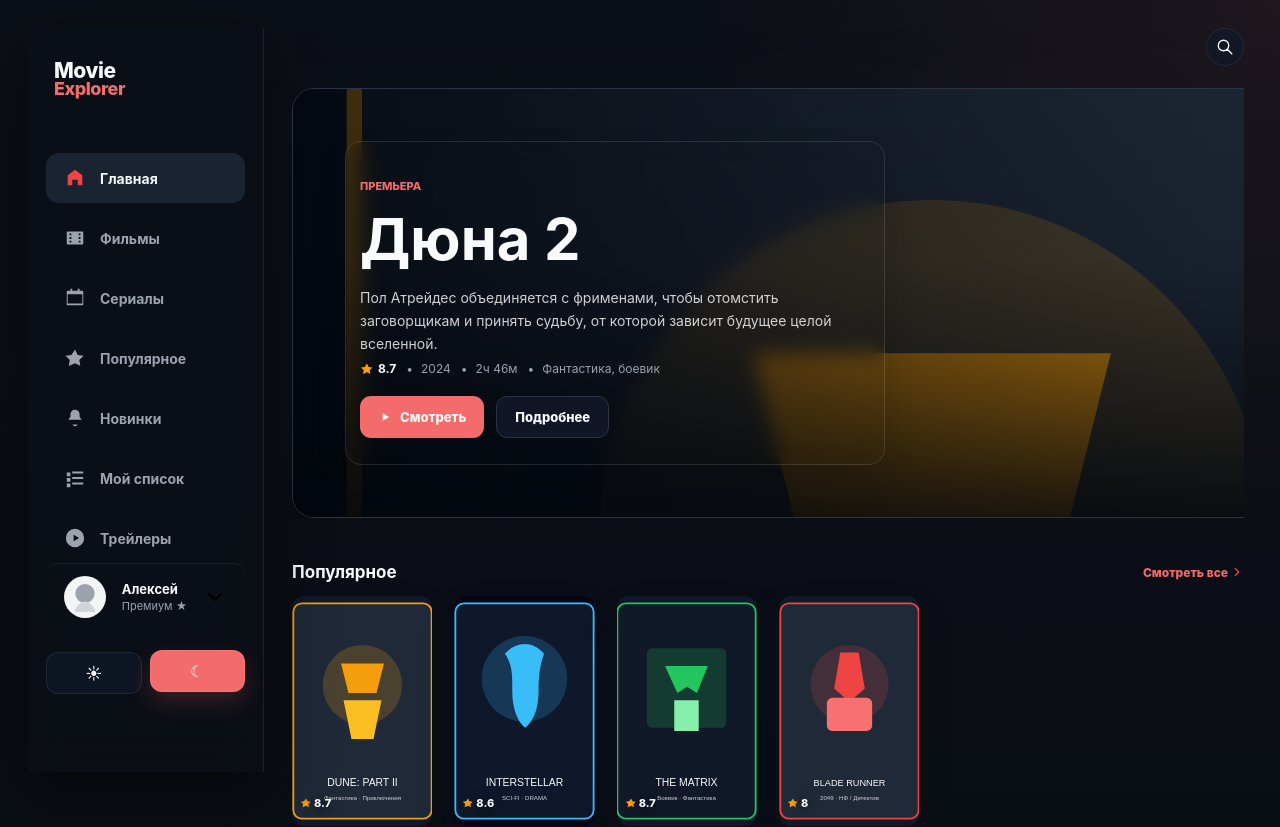
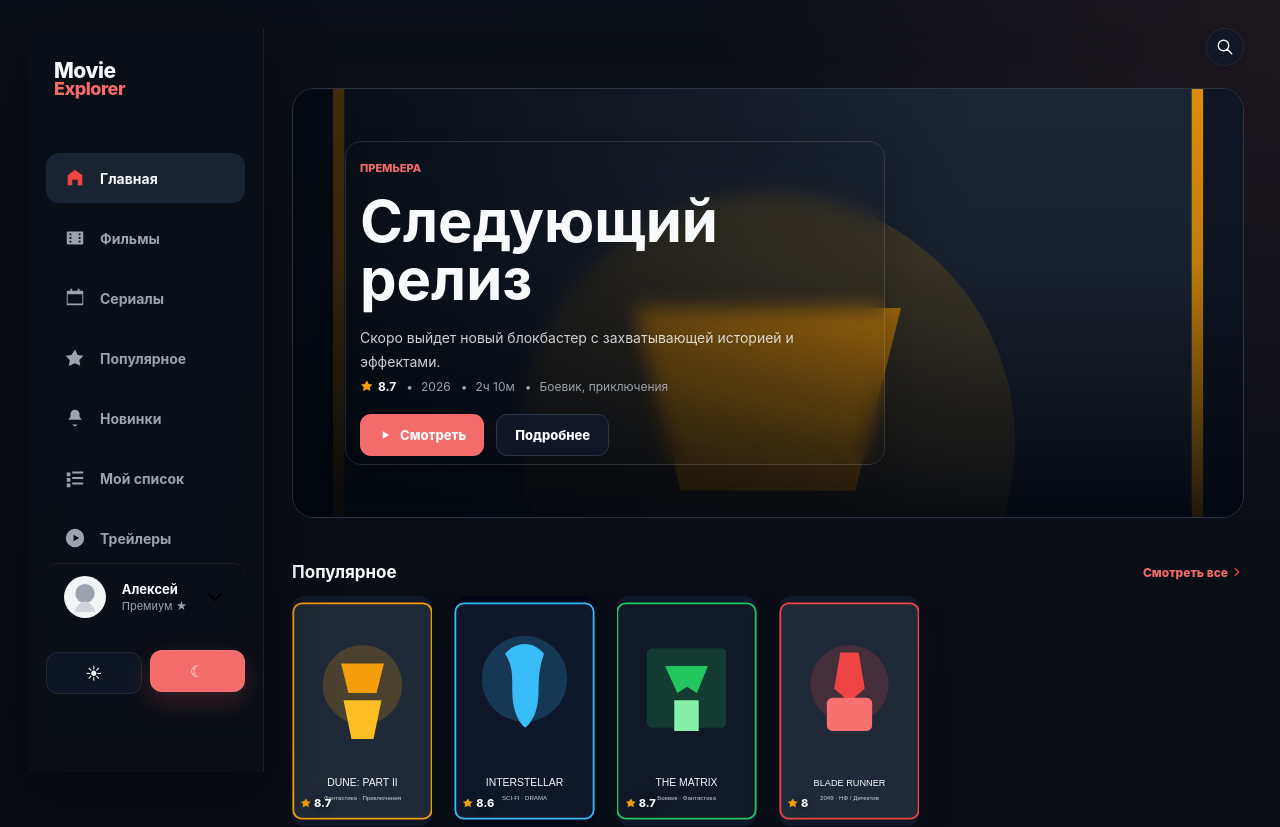
Before and after one commit to pavel-2009/movie-explorer, a React (Vite) app in the folder movie-explorer/: page / in a window 1280 px wide. Shown: the top 827 px of the page. Built offline with nearby package versions, Linux system fonts and the light colour scheme.

Commit message:
need to add more interactive to poster

```diff
--- a/movie-explorer/src/components/hero/Hero.jsx
+++ b/movie-explorer/src/components/hero/Hero.jsx
@@ -58,38 +58,33 @@ export function Hero({ posters }) {
     return (
         <section className="premier" aria-labelledby="premier-title">
             <div className="premier__window">
-                {slides.map((slide, index) => (
-                    <article
-                        key={slide.id ?? index}
-                        className={`premier__item${index === activeSlide ? ' premier__item--active' : ''}`}
-                    >
-                        <img src={slide.image} alt={slide.alt} className="premier__item-image" />
+                <article key={currentSlide.id ?? activeSlide} className="premier__item premier__item--active">
+                    <img src={currentSlide.image} alt={currentSlide.alt} className="premier__item-image" />
                     <div className="premier__item-overlay"></div>
                     <div className="premier__item__info">
                         <p className="premier__item-premier">ПРЕМЬЕРА</p>
-                            <h1 className="premier__item-title" id="premier-title">{slide.title}</h1>
-                            <p className="premier__item-description">{slide.description}</p>
+                        <h1 className="premier__item-title" id="premier-title">{currentSlide.title}</h1>
+                        <p className="premier__item-description">{currentSlide.description}</p>
                         <div className="premier__item-info">
                             <div className="premier__item-info__rating info-item">
                                 <img className="premier__item-info__rating-icon" src={starIcon} alt="Рейтинг" />
                                 <span className="premier__item-info__rating-text">8.7</span>
                             </div>
-                                <span className="info-item">{slide.year}</span>
-                                <span className="info-item">{slide.duration}</span>
-                                <span className="info-item last added">{slide.genre}</span>
+                            <span className="info-item">{currentSlide.year}</span>
+                            <span className="info-item">{currentSlide.duration}</span>
+                            <span className="info-item last added">{currentSlide.genre}</span>
                         </div>
                         <div className="premier__item-buttons">
                             <a className="premier__item-watch" href="#">
                                 <img className="premier__item-watch-icon" src={playIcon} alt="Смотреть" />
                                 <span className="premier__item-watch-text">Смотреть</span>
                             </a>
-                                <Link className="premier__item-watch info" to={slide.link}>
+                            <Link className="premier__item-watch info" to={currentSlide.link}>
                                 <span className="premier__item-info-text">Подробнее</span>
                             </Link>
                         </div>
                     </div>
                 </article>
-                ))}
             </div>
         </section>
     )
--- a/movie-explorer/styles/sections.css
+++ b/movie-explorer/styles/sections.css
@@ -2,14 +2,17 @@ section {
     width: 100%;
     overflow: hidden;
 }
+
+
 
 .premier__item {
     position: relative;
     display: flex;
     flex-direction: column;
     justify-content: space-between;
-    flex: 0 0 100vw;
-    width: 100vw;
+    flex: 0 0 100%;
+    width: 100%;
+    min-width: 100%;
     height: 320px;
     padding: 18px;
     overflow: hidden;
@@ -19,11 +22,17 @@ section {
     box-shadow: var(--shadow-soft);
 }
 
+.premier__item--active {
+    transition: transform 0.7s cubic-bezier(0.4, 0, 0.2, 1);
+    transform: translateX(0);
+}
+
 .premier__window {
     display: flex;
     flex-direction: row;
-    /* width: 100%; */
+    width: 100%;
     overflow: hidden;
+    border-radius: 20px;
 }
 
 body:has(.theme-element:checked) .premier__item {
```
Lines whose indentation alone changed are shown as unchanged.
